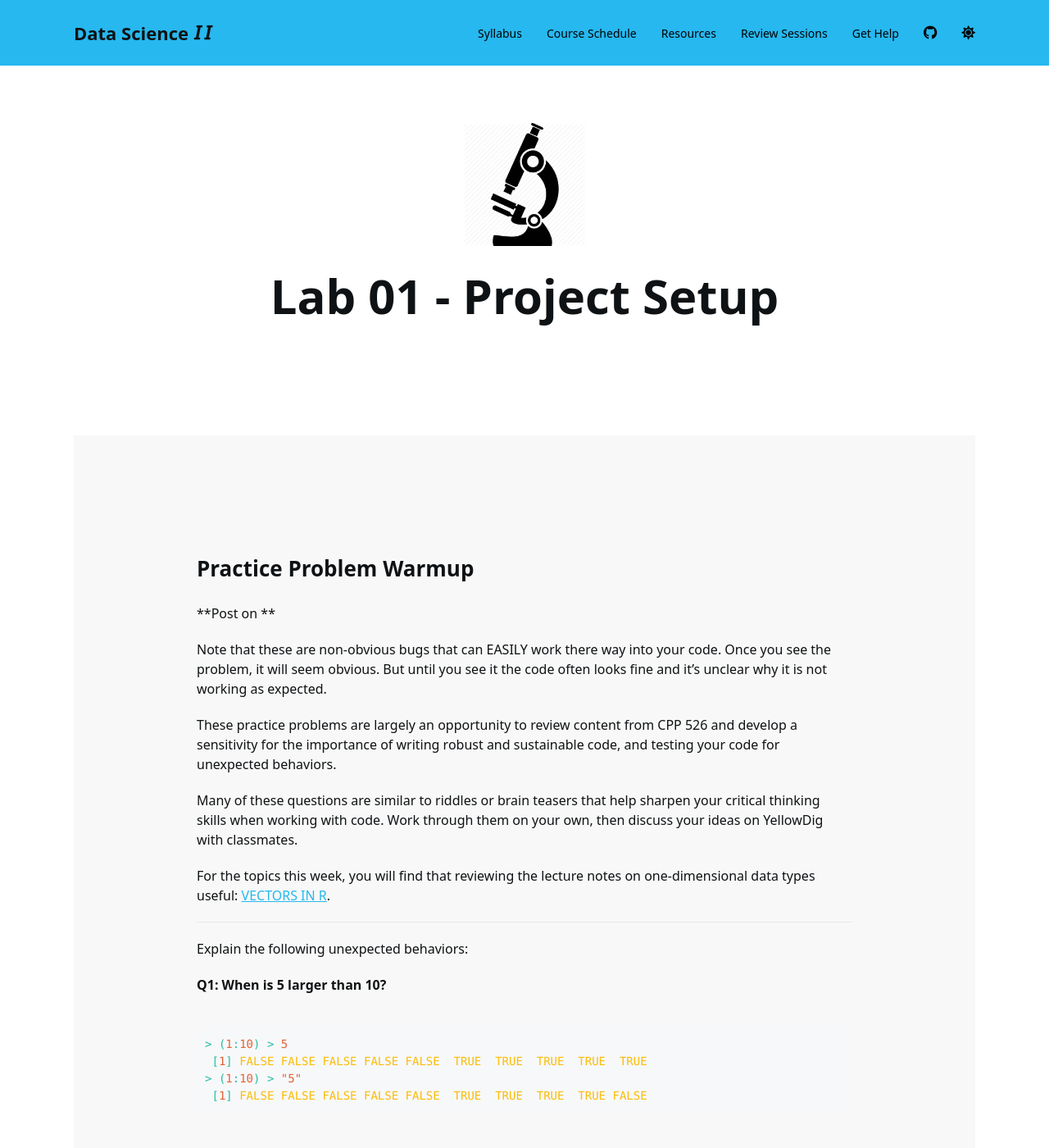
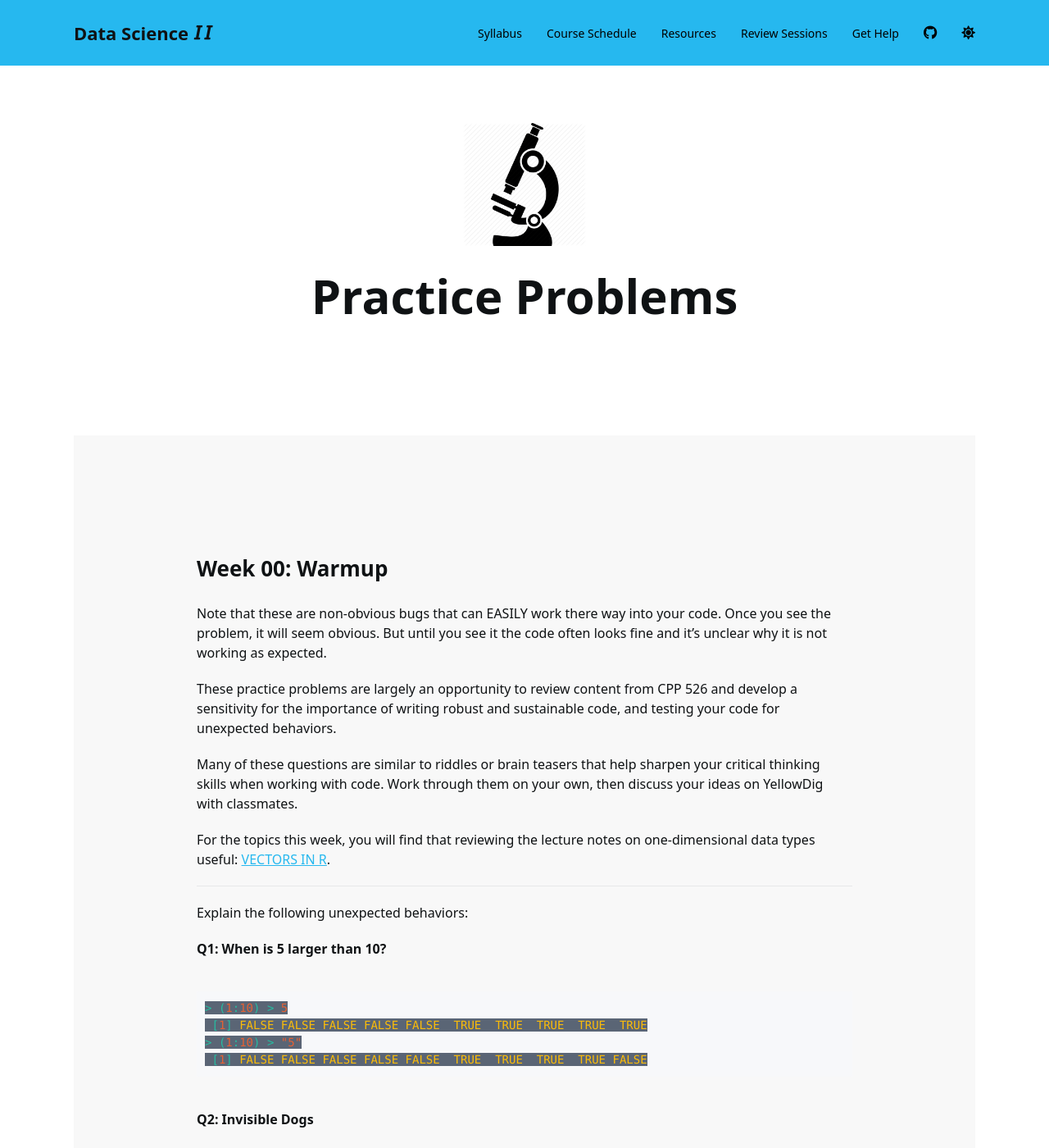
Before and after one commit to Watts-College/cpp-527-fall-2021, a Jekyll site: the page built from practice/week-00.md, in a window 1280 px wide and 1400 px high. Shown: the whole window at 82% size. Built offline with Jekyll 4.4.1, drawn with Linux system fonts in a browser that asks for light colours; nearby versions of some CDN libraries; a script bundle is joined from its source files by our own code; library files that are not in the unit come from our copies; a style sheet for code colours, icons or effects is not loaded.

Commit message:
Update week-00.md

```diff
--- a/practice/week-00.md
+++ b/practice/week-00.md
@@ -1,6 +1,6 @@
 ---
 layout: lab
-title: Lab 01 - Project Setup
+title: Practice Problems
 image: microscope.png
 image-width: 150px
 ---
@@ -12,9 +12,8 @@ image-width: 150px
 <br>
 
 
-## Practice Problem Warmup
+## Week 00: Warmup
 
-**Post on {{page.yellowdig.post-01}}**
 
 Note that these are non-obvious bugs that can EASILY work there way into your code. Once you see the problem, it will seem obvious. But until you see it the code often looks fine and it's unclear why it is not working as expected.
 
@@ -147,3 +146,8 @@ Each question has it's own pin. Share your solutions by adding comments to the p
 <br>
 
 </div>
+
+
+<style>
+ code{ background-color: #5A6575; }
+</style>
```
